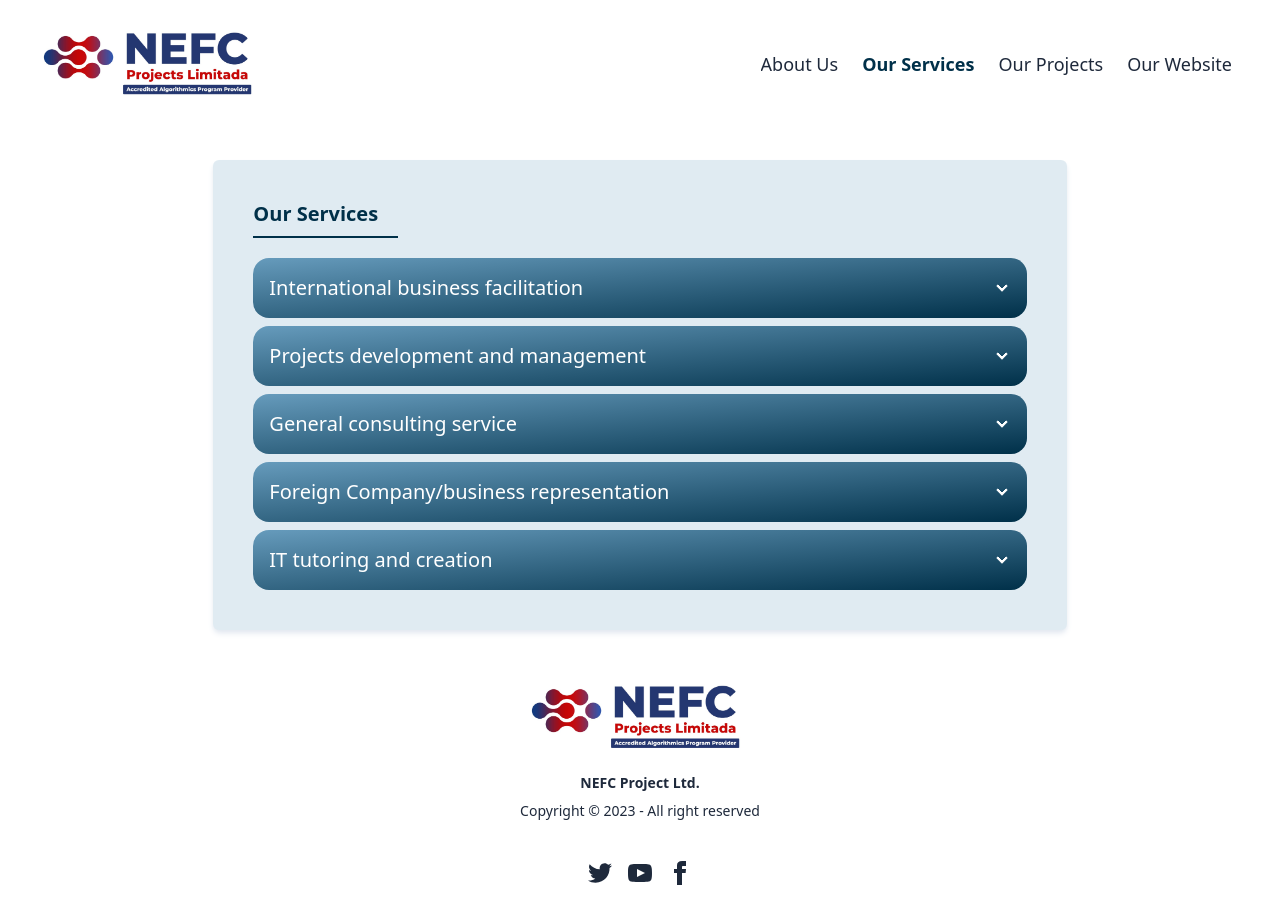
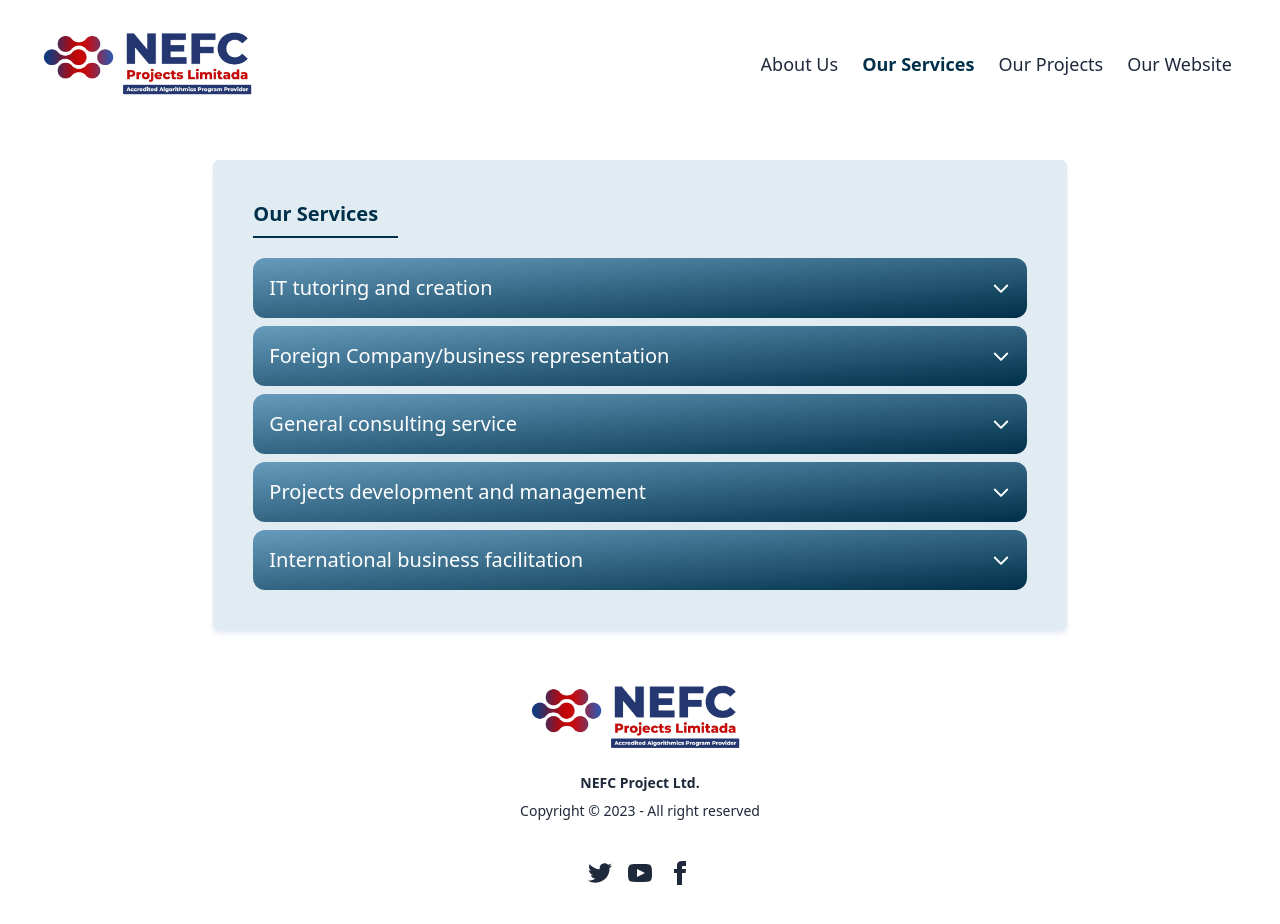
Before and after one commit to Jay-Ubisse/nefc-portfolio, a React (Vite) app: page /services in a window 1280 px wide. Built offline with nearby package versions, Linux system fonts and the light colour scheme.

Commit message:
bug fixes

```diff
--- a/package.json
+++ b/package.json
@@ -10,6 +10,7 @@
     "preview": "vite preview"
   },
   "dependencies": {
+    "@headlessui/react": "^1.7.17",
     "@phosphor-icons/react": "^2.0.13",
     "react": "^18.2.0",
     "react-dom": "^18.2.0",
--- a/src/pages/ServicesPage.tsx
+++ b/src/pages/ServicesPage.tsx
@@ -1,3 +1,5 @@
+import { Disclosure } from "@headlessui/react";
+import { CaretDown } from "@phosphor-icons/react";
 import { Footer } from "../components/Footer";
 import { Header } from "../components/Header";
 
@@ -10,93 +12,140 @@
           Our Services
         </h1>
         <div className="flex flex-col gap-2 text-white">
-          <div className="collapse collapse-arrow">
-            <input type="radio" name="my-accordion-2" />
-            <div className="collapse-title text-xl font-medium bg-gradient-to-br from-app-blue-100 to-app-blue-200">
-              International business facilitation
-            </div>
-            <div className="collapse-content bg-app-blue-100">
-              <p>
-                Unlocking the potential of local, regional and international
-                markets can take be a very complicated process involving time
-                and effort. At NEFC Projects Limitada, we understand the
-                complexities and obstacles businesses face when expanding
-                globally. That's why we're here to help you throughout the
-                entire process.
-              </p>
-            </div>
-          </div>
-          <div className="collapse collapse-arrow">
-            <input type="radio" name="my-accordion-2" />
-            <div className="collapse-title text-xl font-medium bg-gradient-to-br from-app-blue-100 to-app-blue-200">
-              Projects development and management
-            </div>
-            <div className="collapse-content bg-app-blue-100">
-              <p>
-                We understand that embarking on projects can be a complex
-                journey but with the right team, planning, and execution success
-                is guaranteed. With our expertise and dedicated team, we
-                seamlessly guide your projects from inception to completion. Our
-                tailored solutions encompass meticulous planning, resource
-                optimization, risk mitigation, and performance monitoring
-              </p>
-            </div>
-          </div>
-          <div className="collapse collapse-arrow">
-            <input type="radio" name="my-accordion-2" />
-            <div className="collapse-title text-xl font-medium bg-gradient-to-br from-app-blue-100 to-app-blue-200">
-              General consulting service
-            </div>
-            <div className="collapse-content bg-app-blue-100">
-              <p>
-                As a trusted partner, we bring expertise and insights to help
-                you overcome challenges and make informed decisions. Through our
-                collaborative approach and industry insights, we provide unique
-                solutions for strategic planning, process optimization, market
-                research, and more. Whether you're a startup, small business, or
-                established enterprise, our general consulting services are
-                designed to unlock your potential. We strive to help you achieve
-                sustainable growth, operational efficiency, and a competitive
-                edge in the market
-              </p>
-            </div>
-          </div>
-          <div className="collapse collapse-arrow">
-            <input type="radio" name="my-accordion-2" />
-            <div className="collapse-title text-xl font-medium bg-gradient-to-br from-app-blue-100 to-app-blue-200">
-              Foreign Company/business representation
-            </div>
-            <div className="collapse-content bg-app-blue-100">
-              <p>
-                Expanding your operations abroad, navigating local regulations,
-                establishing connections, and building a solid presence can be
-                daunting. But that’s where we step in to guide businesses to
-                success in foreign representation. Our experienced team
-                understands local business practices, regulations, and cultural
-                nuances. We help you establish a strong presence by connecting
-                you with stakeholders, facilitating negotiations, and providing
-                valuable guidance.
-              </p>
-            </div>
-          </div>
-          <div className="collapse collapse-arrow">
-            <input type="radio" name="my-accordion-2" />
-            <div className="collapse-title text-xl font-medium bg-gradient-to-br from-app-blue-100 to-app-blue-200">
-              IT tutoring and creation
-            </div>
-            <div className="collapse-content bg-app-blue-100">
-              <p>
-                At NEFC Projects Limitada, we offer comprehensive IT tutoring
-                and creation services, equipping individuals and organizations
-                with the knowledge and solutions they need to thrive in the
-                digital age. Our young and highly skilled tutors provide
-                personalized IT tutoring, helping learners of all levels master
-                essential computer skills, programming languages, and software
-                applications. We help you confidently navigate the digital
-                landscape and leverage technology to achieve your goals.
-              </p>
-            </div>
-          </div>
+          <Disclosure>
+            {({ open }) => (
+              <>
+                <Disclosure.Button className="flex w-full justify-between items-center rounded-xl px-4 py-4 text-left text-xl font-medium text-white bg-gradient-to-br from-app-blue-100 to-app-blue-200">
+                  <span>IT tutoring and creation</span>
+                  <CaretDown
+                    weight="bold"
+                    className={`${
+                      open ? "rotate-180 transform" : ""
+                    } h-5 w-5 text-appgreen-300`}
+                  />
+                </Disclosure.Button>
+                <Disclosure.Panel className="px-4 py-2 text-white bg-app-blue-100">
+                  <p>
+                    At NEFC Projects Limitada, we offer comprehensive IT
+                    tutoring and creation services, equipping individuals and
+                    organizations with the knowledge and solutions they need to
+                    thrive in the digital age. Our young and highly skilled
+                    tutors provide personalized IT tutoring, helping learners of
+                    all levels master essential computer skills, programming
+                    languages, and software applications. We help you
+                    confidently navigate the digital landscape and leverage
+                    technology to achieve your goals.
+                  </p>
+                </Disclosure.Panel>
+              </>
+            )}
+          </Disclosure>
+          <Disclosure>
+            {({ open }) => (
+              <>
+                <Disclosure.Button className="flex w-full justify-between items-center rounded-xl px-4 py-4 text-left text-xl font-medium text-white bg-gradient-to-br from-app-blue-100 to-app-blue-200">
+                  <span>Foreign Company/business representation</span>
+                  <CaretDown
+                    weight="bold"
+                    className={`${
+                      open ? "rotate-180 transform" : ""
+                    } h-5 w-5 text-appgreen-300`}
+                  />
+                </Disclosure.Button>
+                <Disclosure.Panel className="px-4 py-2 text-white bg-app-blue-100">
+                  <p>
+                    Expanding your operations abroad, navigating local
+                    regulations, establishing connections, and building a solid
+                    presence can be daunting. But that’s where we step in to
+                    guide businesses to success in foreign representation. Our
+                    experienced team understands local business practices,
+                    regulations, and cultural nuances. We help you establish a
+                    strong presence by connecting you with stakeholders,
+                    facilitating negotiations, and providing valuable guidance.
+                  </p>
+                </Disclosure.Panel>
+              </>
+            )}
+          </Disclosure>
+          <Disclosure>
+            {({ open }) => (
+              <>
+                <Disclosure.Button className="flex w-full justify-between items-center rounded-xl px-4 py-4 text-left text-xl font-medium text-white bg-gradient-to-br from-app-blue-100 to-app-blue-200">
+                  <span>General consulting service</span>
+                  <CaretDown
+                    weight="bold"
+                    className={`${
+                      open ? "rotate-180 transform" : ""
+                    } h-5 w-5 text-appgreen-300`}
+                  />
+                </Disclosure.Button>
+                <Disclosure.Panel className="px-4 py-2 text-white bg-app-blue-100">
+                  <p>
+                    As a trusted partner, we bring expertise and insights to
+                    help you overcome challenges and make informed decisions.
+                    Through our collaborative approach and industry insights, we
+                    provide unique solutions for strategic planning, process
+                    optimization, market research, and more. Whether you're a
+                    startup, small business, or established enterprise, our
+                    general consulting services are designed to unlock your
+                    potential. We strive to help you achieve sustainable growth,
+                    operational efficiency, and a competitive edge in the market
+                  </p>
+                </Disclosure.Panel>
+              </>
+            )}
+          </Disclosure>
+          <Disclosure>
+            {({ open }) => (
+              <>
+                <Disclosure.Button className="flex w-full justify-between items-center rounded-xl px-4 py-4 text-left text-xl font-medium text-white bg-gradient-to-br from-app-blue-100 to-app-blue-200">
+                  <span>Projects development and management</span>
+                  <CaretDown
+                    weight="bold"
+                    className={`${
+                      open ? "rotate-180 transform" : ""
+                    } h-5 w-5 text-appgreen-300`}
+                  />
+                </Disclosure.Button>
+                <Disclosure.Panel className="px-4 py-2 text-white bg-app-blue-100">
+                  <p>
+                    We understand that embarking on projects can be a complex
+                    journey but with the right team, planning, and execution
+                    success is guaranteed. With our expertise and dedicated
+                    team, we seamlessly guide your projects from inception to
+                    completion. Our tailored solutions encompass meticulous
+                    planning, resource optimization, risk mitigation, and
+                    performance monitoring
+                  </p>
+                </Disclosure.Panel>
+              </>
+            )}
+          </Disclosure>
+          <Disclosure>
+            {({ open }) => (
+              <>
+                <Disclosure.Button className="flex w-full justify-between items-center rounded-xl px-4 py-4 text-left text-xl font-medium text-white bg-gradient-to-br from-app-blue-100 to-app-blue-200">
+                  <span> International business facilitation</span>
+                  <CaretDown
+                    weight="bold"
+                    className={`${
+                      open ? "rotate-180 transform" : ""
+                    } h-5 w-5 text-appgreen-300`}
+                  />
+                </Disclosure.Button>
+                <Disclosure.Panel className="px-4 py-2 text-white bg-app-blue-100">
+                  <p>
+                    Unlocking the potential of local, regional and international
+                    markets can take be a very complicated process involving
+                    time and effort. At NEFC Projects Limitada, we understand
+                    the complexities and obstacles businesses face when
+                    expanding globally. That's why we're here to help you
+                    throughout the entire process.
+                  </p>
+                </Disclosure.Panel>
+              </>
+            )}
+          </Disclosure>
         </div>
       </main>
       <Footer />
```
Also changed, not shown: 1 other file (tests, documents, lock files or other folders).
